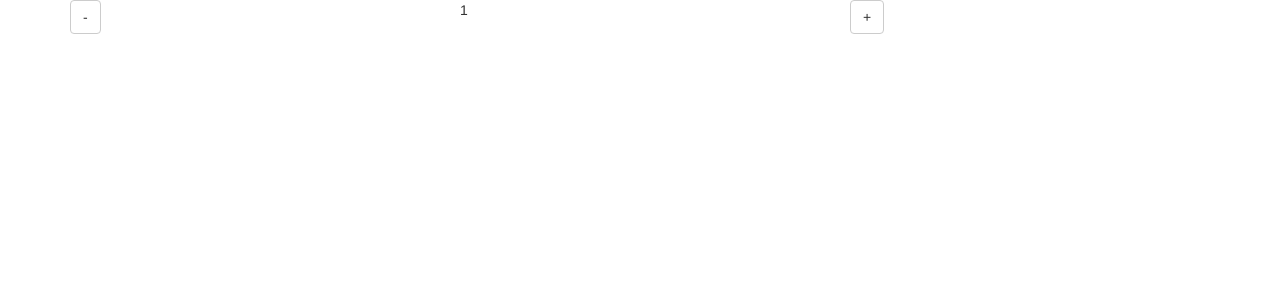
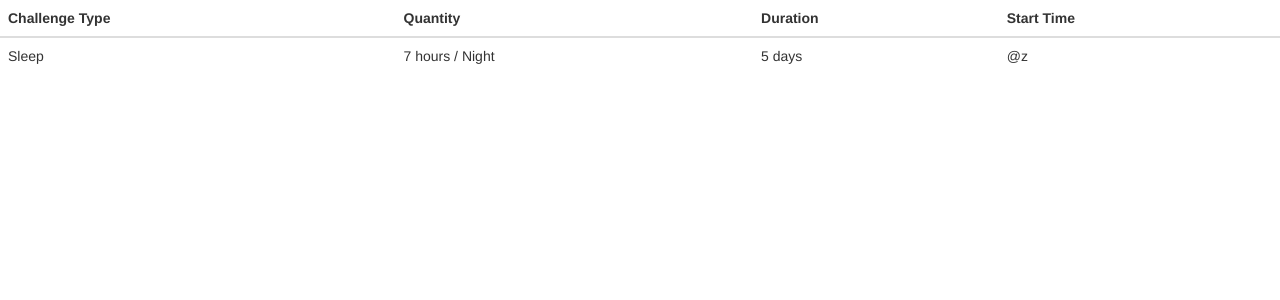
Before and after one commit to brexitcollegelondon/client, a React (Create React App) app: page / in a window 1280 px wide. Shown: the top 300 px of the page. Built offline with nearby package versions, Linux system fonts and the light colour scheme; no server answers.

Commit message:
Implement basic challenge table template

```diff
--- a/package.json
+++ b/package.json
@@ -3,6 +3,7 @@
   "version": "0.1.0",
   "private": true,
   "dependencies": {
+    "mdbreact": "^4.11.1",
     "react": "^16.5.2",
     "react-bootstrap": "^0.32.4",
     "react-dom": "^16.5.2",
--- a/src/components/App.js
+++ b/src/components/App.js
@@ -1,7 +1,7 @@
 import React from 'react';
 import {connect} from 'react-redux';
-import { Grid, Row, Col, Button } from 'react-bootstrap';
 
+import { BasicTable } from "./ChallengeTable";
 import { selectBar, selectFoo } from "../reduxStore/selectors";
 import { incrementCounter, decrementCounter } from "../foo/reducer";
 import { getBarData } from '../bar/reducer';
@@ -10,19 +10,7 @@ import { getBarData } from '../bar/reducer';
 function App({ foo: { counter }, bar: { data }, increment, decrement, getBarData }) {
   getBarData();
   return (
-    <Grid>
-      <Row>
-        <Col xs={4}>
-          <Button onClick={decrement}>-</Button>
-        </Col>
-        <Col xs={4}>
-          {counter} {data}
-        </Col>
-        <Col xs={4}>
-          <Button onClick={increment}>+</Button>
-        </Col>
-      </Row>
-    </Grid>
+    <BasicTable />
   );
 }
 
--- /dev/null
+++ b/src/components/ChallengeTable.js
@@ -0,0 +1,25 @@
+import React from 'react';
+import { MDBTable, MDBTableBody, MDBTableHead } from 'mdbreact';
+
+export const BasicTable = props => {
+  return (
+    <MDBTable hover>
+      <MDBTableHead color="primary-color" textWhite>
+        <tr>
+          <th>Challenge Type</th>
+          <th>Quantity</th>
+          <th>Duration</th>
+          <th>Start Time</th>
+        </tr>
+      </MDBTableHead>
+      <MDBTableBody>
+        <tr>
+          <td>Sleep</td>
+          <td>7 hours / Night</td>
+          <td>5 days</td>
+          <td>@z</td>
+        </tr>
+      </MDBTableBody>
+    </MDBTable>
+  );
+}
```
